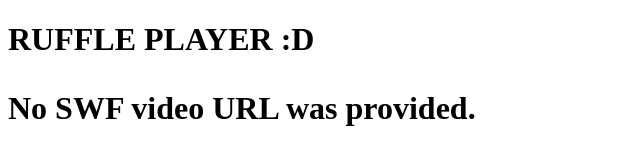
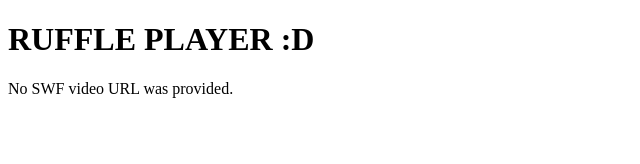
Before and after one commit to looksvideos/LooksVideos, a plain HTML site: page ruffle.html in a window 1280 px wide. Shown: the whole page, without its empty margins (0-640 px from the left). Drawn offline with Linux system fonts and the light colour scheme.

Commit message:
Update ruffle.html

```diff
--- a/ruffle.html
+++ b/ruffle.html
@@ -7,7 +7,7 @@
 
 <body>
 
-<h1>RUFFLE PLAYER :D<h1>
+<h1>RUFFLE PLAYER :D</h1>
 
 <div id="player"></div>
 <p id="status">Loading...</p>
```
